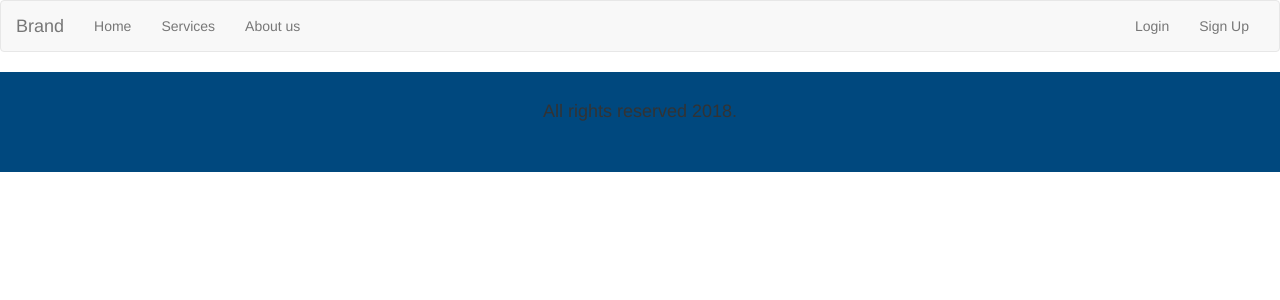
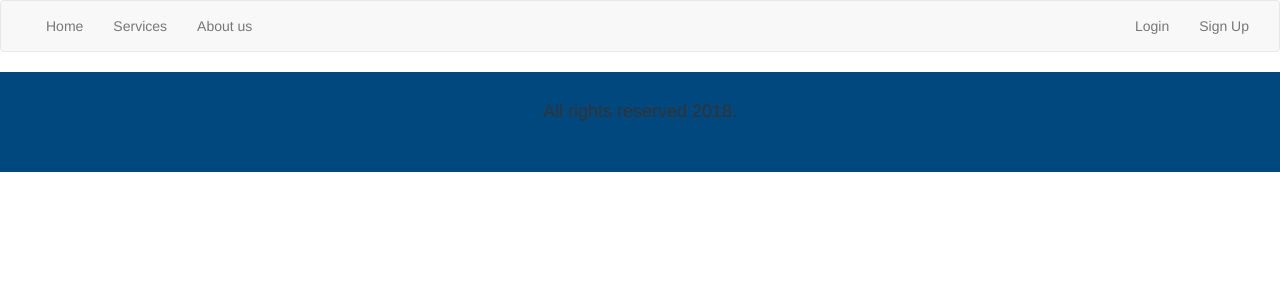
Before and after one commit to itsmenayrb/saad_info-system, a PHP site: page /index.php in a window 1280 px wide. Shown: the top 300 px of the page. Run offline with PHP 8.4, Linux system fonts and the light colour scheme.

Commit message:
Removed Brand on Navbar

```diff
--- a/header.php
+++ b/header.php
@@ -12,7 +12,7 @@
 		<link href="style.css" rel="stylesheet"/>
 		<script type="text/javascript" src="assets/js/jquery-2.2.1.js"></script>
 		<link rel="stylesheet" href="assets/bootstrap/css/bootstrap.min.css">
-		<script type="text/javascript" src="assets/js/bootstrap.min.js"></script>
+		<script type="text/javascript" src="assets/bootstrap/js/bootstrap.min.js"></script>
 		<link rel="stylesheet" href="assets/font-awesome/css/font-awesome.min.css">
 
 		<nav class="navbar navbar-default">
@@ -25,7 +25,7 @@
 		        <span class="icon-bar"></span>
 		        <span class="icon-bar"></span>
 		      </button>
-		      <a class="navbar-brand" href="#">Brand</a>
+		      <a class="navbar-brand" href="#"></a>
 		    </div>
 
 		    <!-- Collect the nav links, forms, and other content for toggling -->
```
